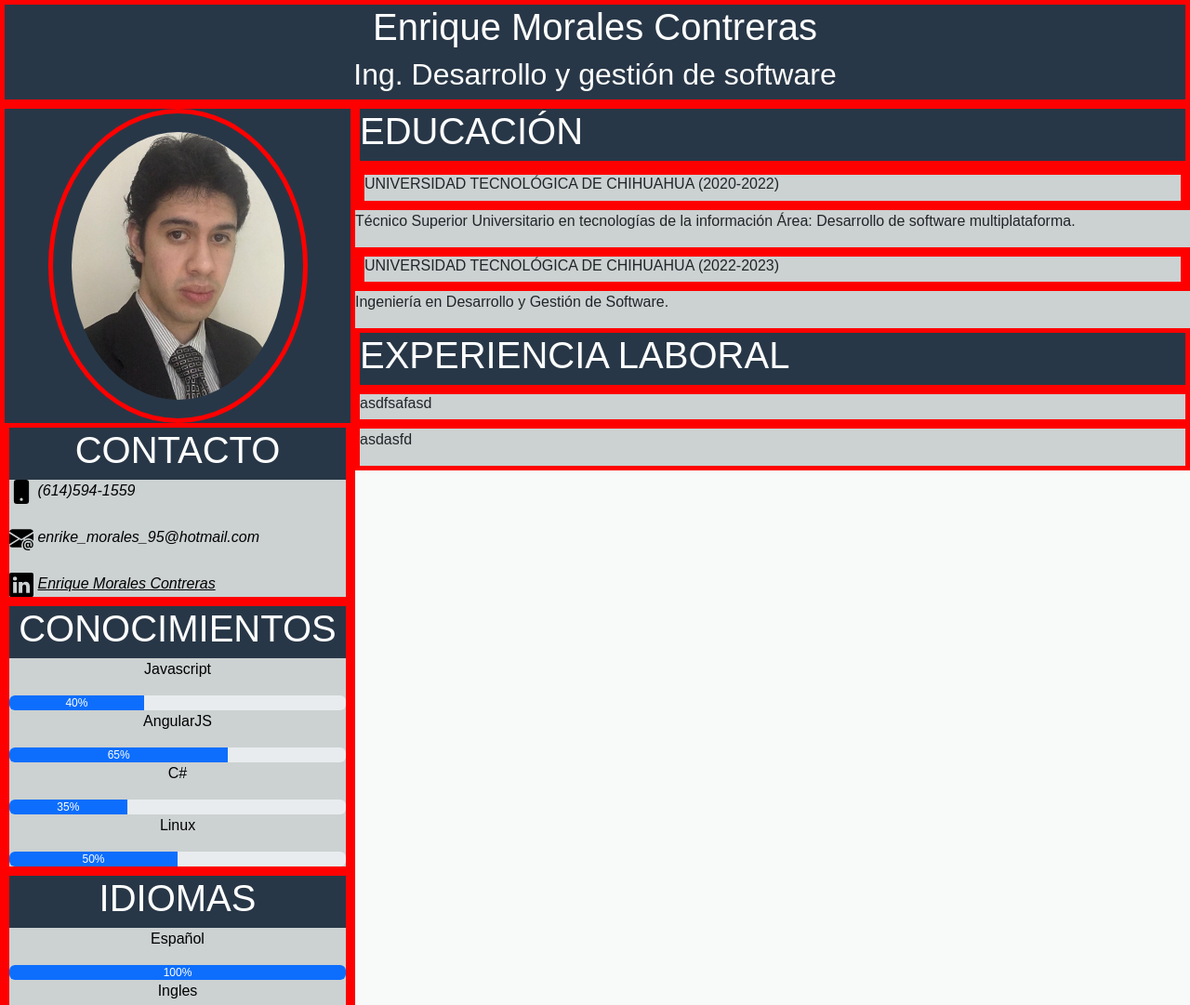
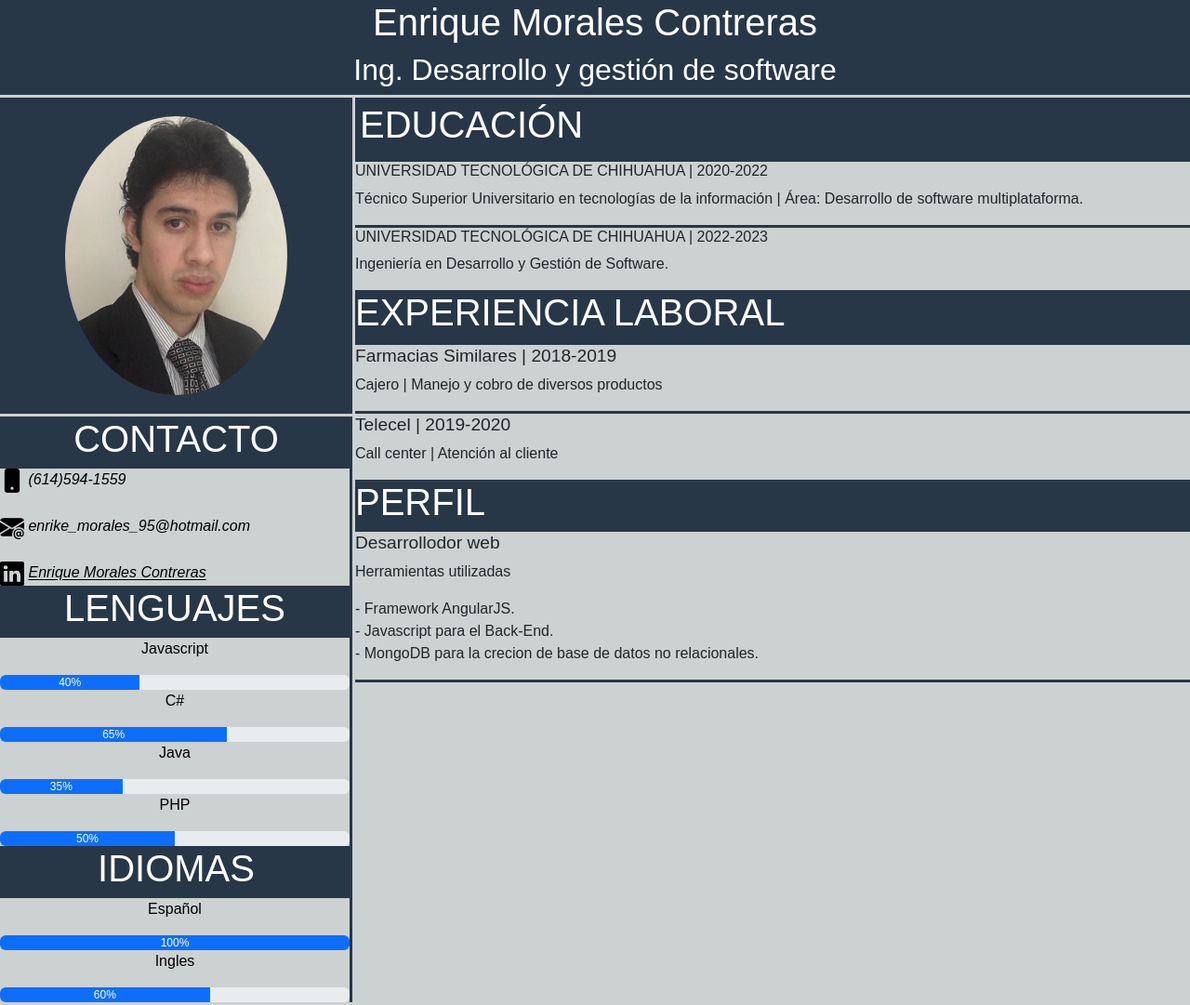
Before and after one commit to EnriqueMC95/PWACV, a plain HTML site: page index.html in a window 1280 px wide. Shown: the top 1081 px of the page at 93% size. Drawn offline with nearby package versions, Linux system fonts and the light colour scheme.

Commit message:
17 commit

```diff
--- a/index.html
+++ b/index.html
@@ -45,21 +45,21 @@
             </div>
         </div>
         <div id="Skills">
-            <h1> CONOCIMIENTOS</h1>
+            <h1> LENGUAJES</h1>
             <div id="infoskills" style="color: black;">
                  <p>Javascript</p>
                  <div class="progress" role="progressbar" aria-label="Example with label" aria-valuenow="25" aria-valuemin="0" aria-valuemax="100">
                     <div class="progress-bar" style="width: 40%">40%</div>
                   </div>
-              <p>AngularJS</p>
+              <p>C#</p>
               <div class="progress" role="progressbar" aria-label="Example with label" aria-valuenow="25" aria-valuemin="0" aria-valuemax="100">
                 <div class="progress-bar" style="width: 65%">65%</div>
               </div>
-              <p>C#</p>
+              <p>Java</p>
               <div class="progress" role="progressbar" aria-label="Example with label" aria-valuenow="25" aria-valuemin="0" aria-valuemax="100">
                 <div class="progress-bar" style="width: 35%">35%</div>
               </div>
-              <p>Linux</p>
+              <p>PHP</p>
               <div class="progress" role="progressbar" aria-label="Example with label" aria-valuenow="25" aria-valuemin="0" aria-valuemax="100">
                 <div class="progress-bar" style="width: 50%">50%</div>
               </div>
@@ -92,16 +92,16 @@
         </div>
         <div id="inforespro">
 
-            <div id="School" > <h3>UNIVERSIDAD TECNOLÓGICA DE CHIHUAHUA (2020-2022)</h3></div>
+            <div id="School" > <h3>UNIVERSIDAD TECNOLÓGICA DE CHIHUAHUA | 2020-2022</h3></div>
         </div>
         <div id="infoSchool">
-            <p>Técnico Superior Universitario en tecnologías de la información Área: Desarrollo de software multiplataforma.
+            <p>Técnico Superior Universitario en tecnologías de la información | Área: Desarrollo de software multiplataforma.
             </p>
         </div>
 
         <div id="inforespro">
 
-            <div id="School" > <h3>UNIVERSIDAD TECNOLÓGICA DE CHIHUAHUA (2022-2023)</h3></div>
+            <div id="School" > <h3>UNIVERSIDAD TECNOLÓGICA DE CHIHUAHUA | 2022-2023</h3></div>
         </div>
         <div id="infoSchool">
             <p>Ingeniería en Desarrollo y Gestión de Software.</p>
@@ -112,16 +112,57 @@
             <h1>EXPERIENCIA LABORAL </h1>
 
         </div>
-        <div id="inforespro">
+        <div id="inforespro1">
 
-            <div></div><h3>asdfsafasd</h3>
+            <div><h3 id="FS">Farmacias Similares | 2018-2019</h3></div>
 
         </div>
         <div id="inforespro">
 
-            <p>asdasfd</p>
+            <p> Cajero | Manejo y cobro de diversos productos </p>
+
 
         </div>
+        <div id="inforespro1">
+
+            <div><h3 id="FS">Telecel | 2019-2020</h3></div>
+
+        </div>
+        <div id="inforespro">
+
+            <p> Call center | Atención al cliente   </p>
+
+
+        </div>
+        <div id="ExpPro" style="color: #FDFEFE;">
+
+            <h1>PERFIL</h1>
+
+        </div>
+        <div id="inforespro">
+
+            <div><h3 id="FS">Desarrollodor web</h3></div>
+
+        </div>
+        <div id="inforespro">
+
+            <p id="HRR"> Herramientas utilizadas   </p>
+
+        </div>
+        <div id="inforespro2">
+
+            <p id="text1">
+                - Framework AngularJS.<br />
+                - Javascript para el Back-End.<br />
+                - MongoDB para la crecion de base de datos no relacionales. <br />
+
+            </p>
+
+
+
+
+        </div>
+
 
 
     </main>
--- a/styles.css
+++ b/styles.css
@@ -9,7 +9,7 @@
 body{
     height: 100%;
     width: 100%;
-    background-color: #F8F9F9 ;
+    background-color: #CCD1D1 ;
     font-family: Arial, Helvetica, sans-serif;
     text-align: center;
 }
@@ -18,10 +18,10 @@ section#name{
     width: 100%;
     float: right;
     font-size: large;
-    border: 5px solid red;
     display: flex;
     flex-direction:column;
     background-color: #283747 ;
+    border-bottom: 3px solid #CCD1D1;
 
 
 
@@ -30,13 +30,14 @@ section#name{
 div#info{
 
 
-    border: 5px solid red;
+
     float: left;
     height: 100%;
     width: 382px;
     display: flex;
     flex-direction:column;
     background-color: #283747;
+    border-right: 3px solid #CCD1D1;
 
 
 
@@ -45,7 +46,6 @@ div#info{
 .foto{
     width: 279px;
     border-radius: 50%;
-    border: 5px solid red;
     padding-left: 20px;
     padding-right: 20px;
     padding-top: 20px;
@@ -53,39 +53,42 @@ div#info{
 
 
 
+
 }
 div#contact{
     padding: 0%;
-    border: 5px solid red;
+    border-top: 3px solid #CCD1D1;
+
 
 }
 div#infocont{
 
     background-color:#CCD1D1 ;
     text-align: start;
+    border-right: 3px solid #283747;
 
 }
 div#Skills{
+    border-right: 3px solid #283747;
 
-
-    border: 5px solid red;
 
 
 
 }
 div#idioma{
 
-    border: 5px solid red;
+
 
 }
 div#infoidio{
 
     background-color:#CCD1D1 ;
+    border-right: 3px solid #283747;
 }
 div#main{
     height: 100%;
     width: 100%;
-    border: 5px solid red;
+    border: 5px solid #CCD1D1 ;
     display: flex;
     flex-direction: column;
 
@@ -95,15 +98,16 @@ div#resPro{
 
 
     background-color: #283747;
-    border: 5px solid red;
+    border: 5px solid  #283747 ;
     display: flex;
 
 }
 div#ExpPro{
 
-    border: 5px solid red;
+
     display: flex;
     background-color: #283747;
+
 
 
 
@@ -116,10 +120,10 @@ a{
     text-decoration-color: black;
 }
 div#inforespro{
-    border: 5px solid red;
     display: flex;
     background-color:#CCD1D1 ;
     height: 100%;
+
 
 }
 h3{
@@ -129,7 +133,7 @@ div#School{
 
     width: 100%;
     display: flex;
-    border: 5px solid red;
+    border-top: 3px solid #283747;
 
 }
 div#infoSchool{
@@ -138,4 +142,38 @@ div#infoSchool{
 
 
 
+
 }
+h3#FS{
+
+    font-size: larger;
+}
+p#HRR{
+
+    font-size: medium;
+
+}
+p#text1{
+
+    text-align: left;
+
+
+}
+div#inforespro1{
+    display: flex;
+    background-color:#CCD1D1 ;
+    height: 100%;
+    border-top: 3px solid #283747;
+
+
+
+}
+div#inforespro2{
+    display: flex;
+    background-color:#CCD1D1 ;
+    height: 100%;
+    border-bottom: 3px solid #283747;
+
+
+
+}
```
